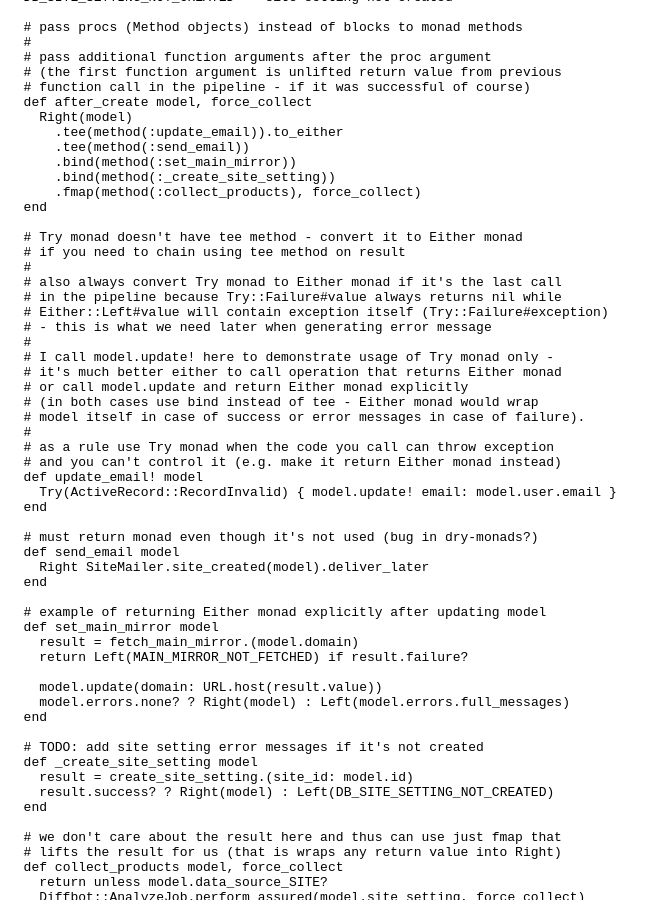
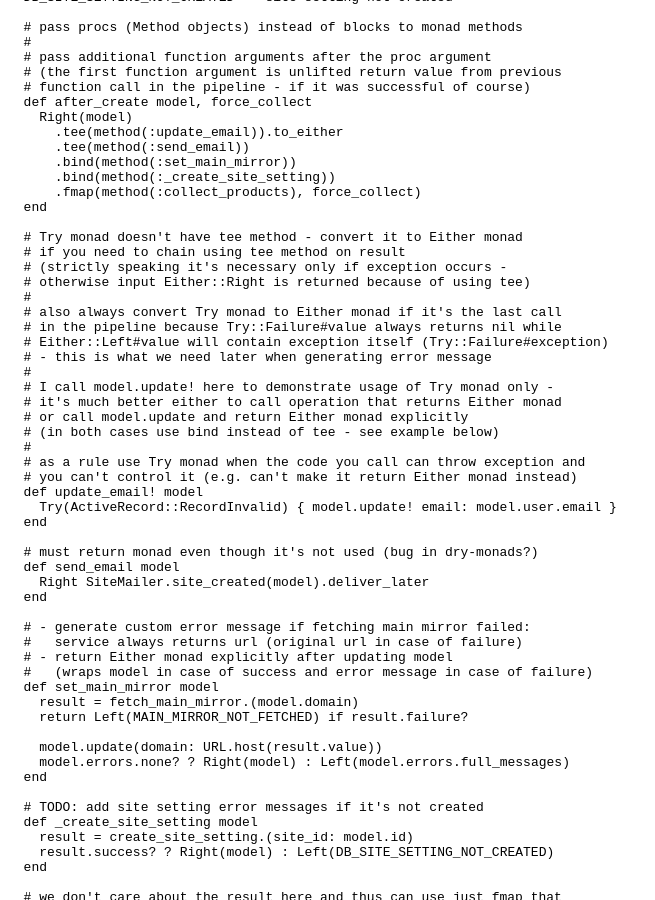
Before and after one commit to tap349/tap349.github.io, a Jekyll site: the page built from _posts/2017-02-27-monads-in-ruby.md, in a window 1280 px wide and 900 px high, scrolled down 1244 px. Shown: the whole window, without its empty margins (0-655 px from the left). Built offline with Jekyll 4.4.1, drawn with Linux system fonts in a browser that asks for light colours.

Commit message:
update 2017-02-27_04:23:47

```diff
--- a/_posts/2017-02-27-monads-in-ruby.md
+++ b/_posts/2017-02-27-monads-in-ruby.md
@@ -95,6 +95,8 @@ class Site::Create < CreateBase
 
   # Try monad doesn't have tee method - convert it to Either monad
   # if you need to chain using tee method on result
+  # (strictly speaking it's necessary only if exception occurs -
+  # otherwise input Either::Right is returned because of using tee)
   #
   # also always convert Try monad to Either monad if it's the last call
   # in the pipeline because Try::Failure#value always returns nil while
@@ -104,11 +106,10 @@ class Site::Create < CreateBase
   # I call model.update! here to demonstrate usage of Try monad only -
   # it's much better either to call operation that returns Either monad
   # or call model.update and return Either monad explicitly
-  # (in both cases use bind instead of tee - Either monad would wrap
-  # model itself in case of success or error messages in case of failure).
+  # (in both cases use bind instead of tee - see example below)
   #
-  # as a rule use Try monad when the code you call can throw exception
-  # and you can't control it (e.g. make it return Either monad instead)
+  # as a rule use Try monad when the code you call can throw exception and
+  # you can't control it (e.g. can't make it return Either monad instead)
   def update_email! model
     Try(ActiveRecord::RecordInvalid) { model.update! email: model.user.email }
   end
@@ -118,7 +119,10 @@ class Site::Create < CreateBase
     Right SiteMailer.site_created(model).deliver_later
   end
 
-  # example of returning Either monad explicitly after updating model
+  # - generate custom error message if fetching main mirror failed:
+  #   service always returns url (original url in case of failure)
+  # - return Either monad explicitly after updating model
+  #   (wraps model in case of success and error message in case of failure)
   def set_main_mirror model
     result = fetch_main_mirror.(model.domain)
     return Left(MAIN_MIRROR_NOT_FETCHED) if result.failure?
```
